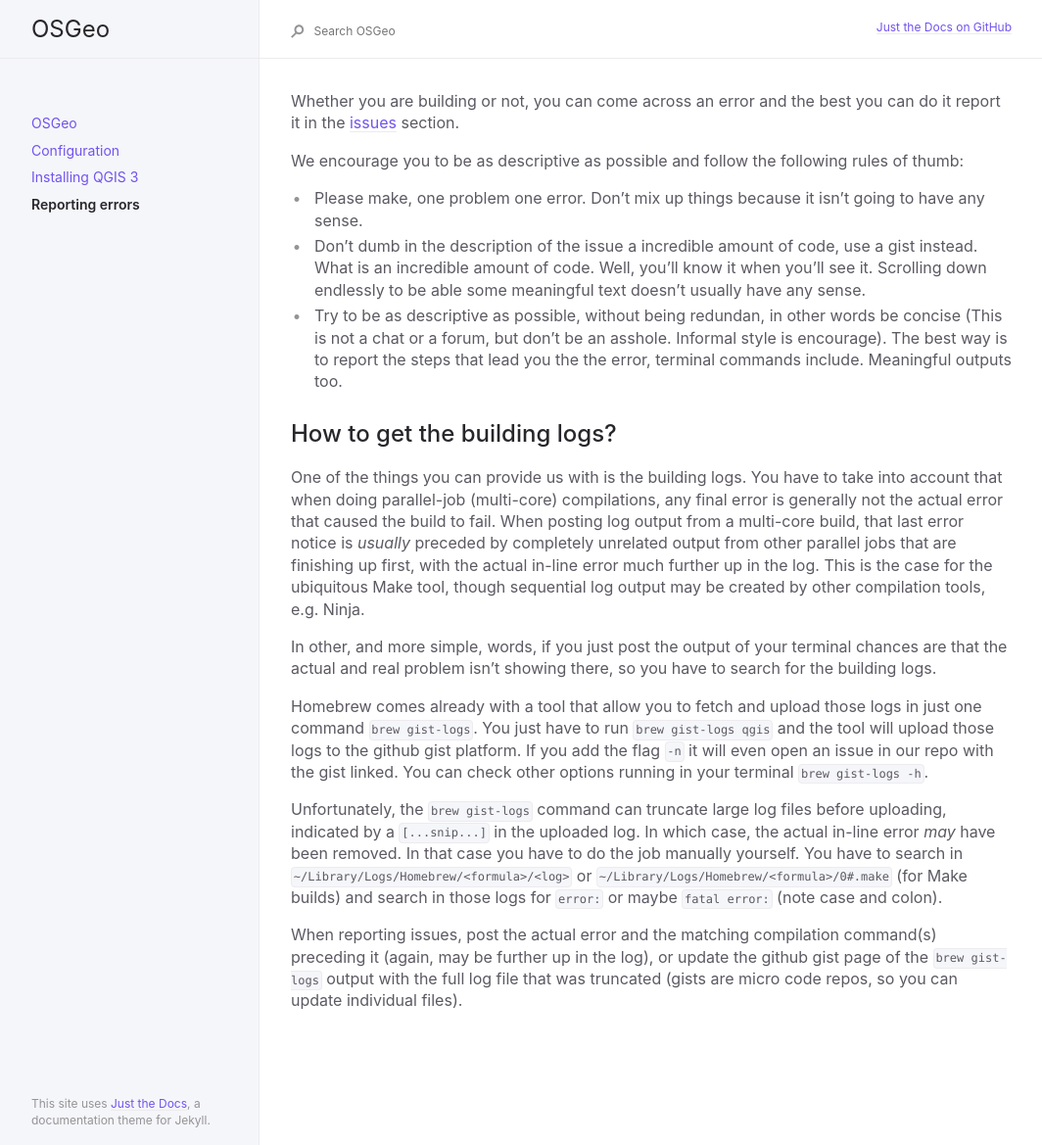
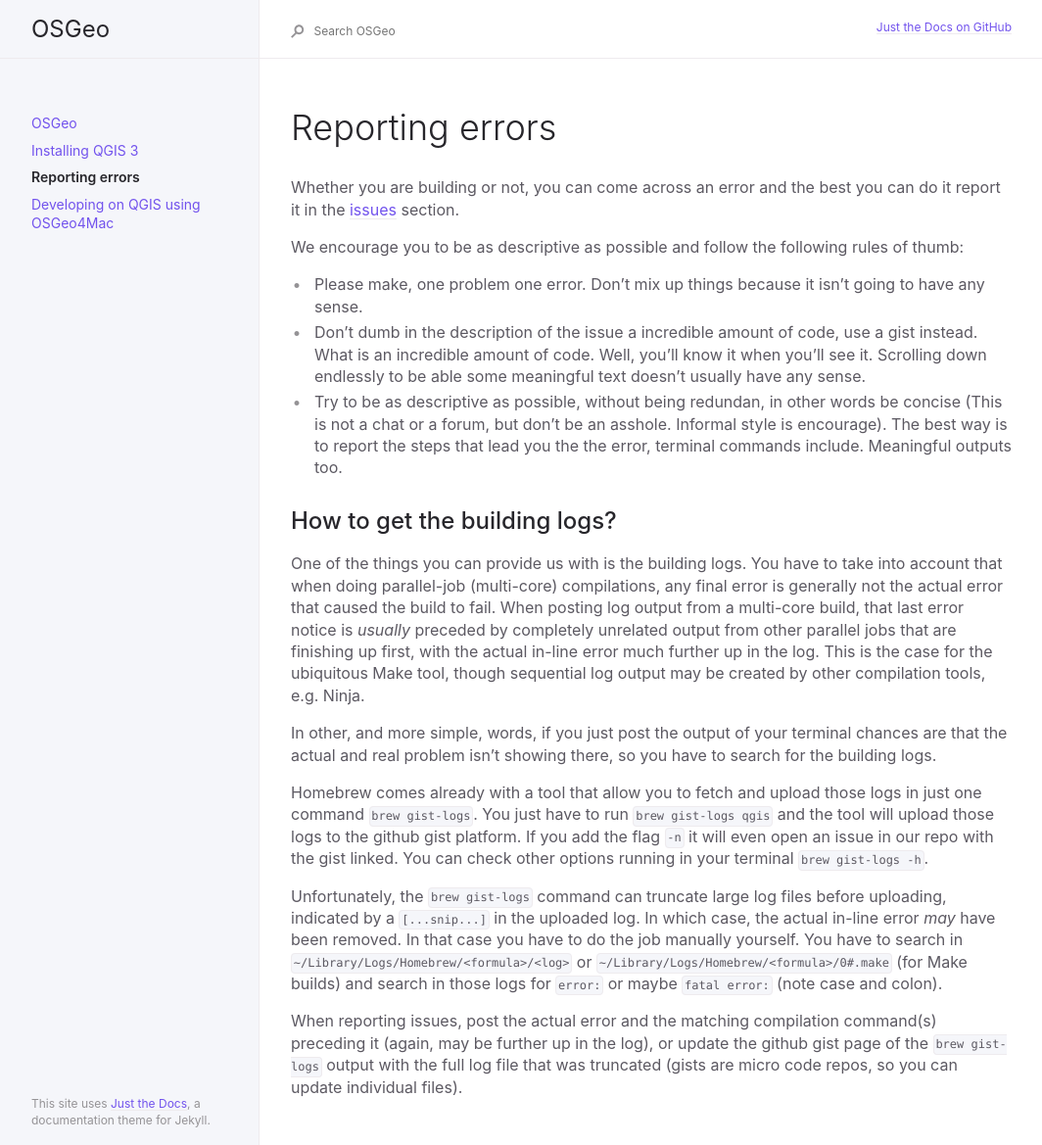
Before and after one commit to fjperini/gh-pahe-osgeo, a Jekyll site: the page built from docs/reporting-errors.md, in a window 1280 px wide. Shown: the whole page at 98% size, without its empty margins (91-1155 px from the left). Built offline with Jekyll 4.4.1, drawn with Linux system fonts in a browser that asks for light colours.

Commit message:
update file

```diff
--- a/docs/developing-on-QGIS-using-OSGeo4Mac.md
+++ b/docs/developing-on-QGIS-using-OSGeo4Mac.md
@@ -1,8 +1,10 @@
 ---
 layout: default
-title: Configuration
-nav_order: 2
+title: Developing on QGIS using OSGeo4Mac
+nav_order: 3
 ---
+
+# Developing on QGIS using OSGeo4Mac
 
 In addition to using this tap to install a [QGIS stable formula](https://github.com/OSGeo/homebrew-osgeo4mac/tree/master/Formula), you can also use it to fully set up a development environment for an externally built QGIS from a clone of the current [development (master) branch](https://github.com/qgis/QGIS) of the source code tree.
 
--- a/docs/reporting-errors.md
+++ b/docs/reporting-errors.md
@@ -1,8 +1,10 @@
 ---
 layout: default
 title: Reporting errors
-nav_order: 99
+nav_order: 2
 ---
+
+# Reporting errors
 
 Whether you are building or not, you can come across an error and the best you can do it report it in the [issues](https://github.com/OSGeo/homebrew-osgeo4mac/issues) section.
 
```
Also changed, not shown: docs/installing-QGIS-3.md (+2 -4 lines).
